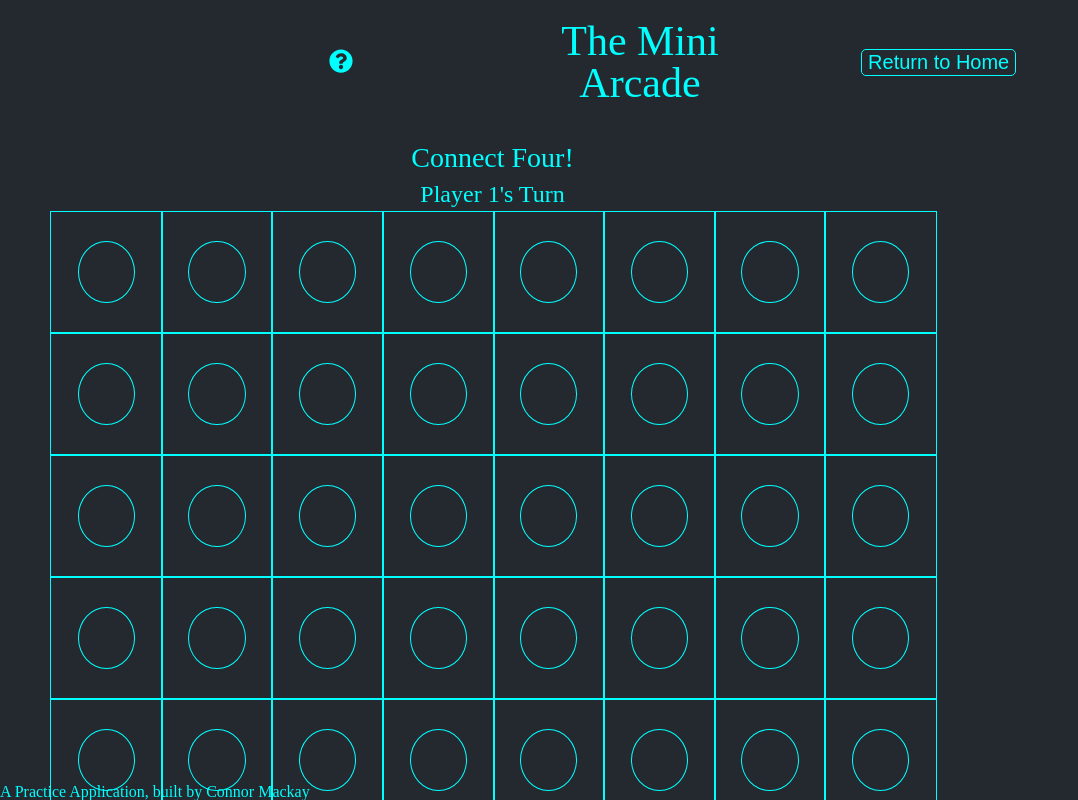
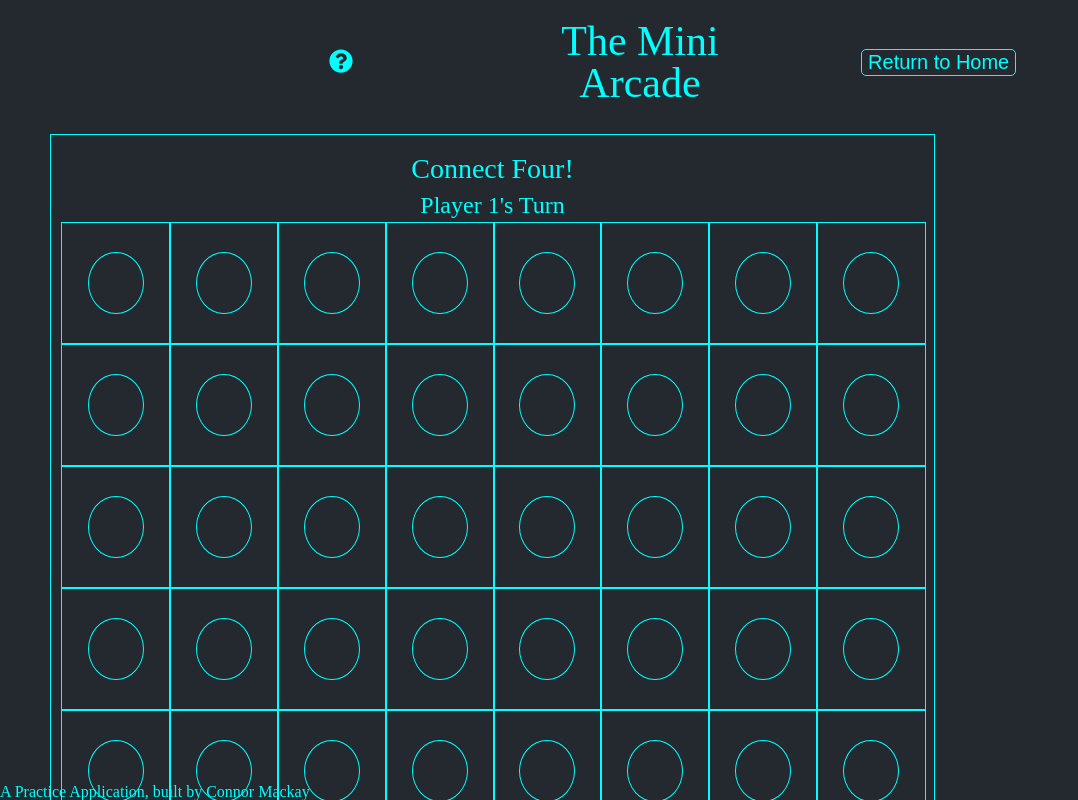
Before and after one commit to CD-Mackay/mini-arcade, a React app: page /connectfour in a window 1280 px wide. Shown: the top 800 px of the page, without its empty margins (0-1078 px from the left). Built offline with nearby package versions, Linux system fonts and the light colour scheme.

Commit message:
style conenct four

```diff
--- a/client/src/components/games/ConnectFour/ConnectFour.js
+++ b/client/src/components/games/ConnectFour/ConnectFour.js
@@ -157,7 +157,7 @@ useEffect(() => {
 
   return (
     <StyledConnectFour>
-      <div>
+      <div id="game-wrapper">
         <h4>Connect Four!</h4>
         <h6>Player {playerTurn}'s Turn</h6>
         <p>{error}</p>
--- a/client/src/components/games/ConnectFour/StyledConnectFour.js
+++ b/client/src/components/games/ConnectFour/StyledConnectFour.js
@@ -4,8 +4,11 @@ const StyledConnectFour = styled.section`
 display: flex;
 flex-direction: column;
 padding: 10px;
-div {
+#game-wrapper {
   text-align: center;
+    border: 1px solid #00FFFF;
+    padding: 10px;
+    margin-bottom: 10px;
   h4 {
     font-size: 28px;
     margin: 10px;
```
